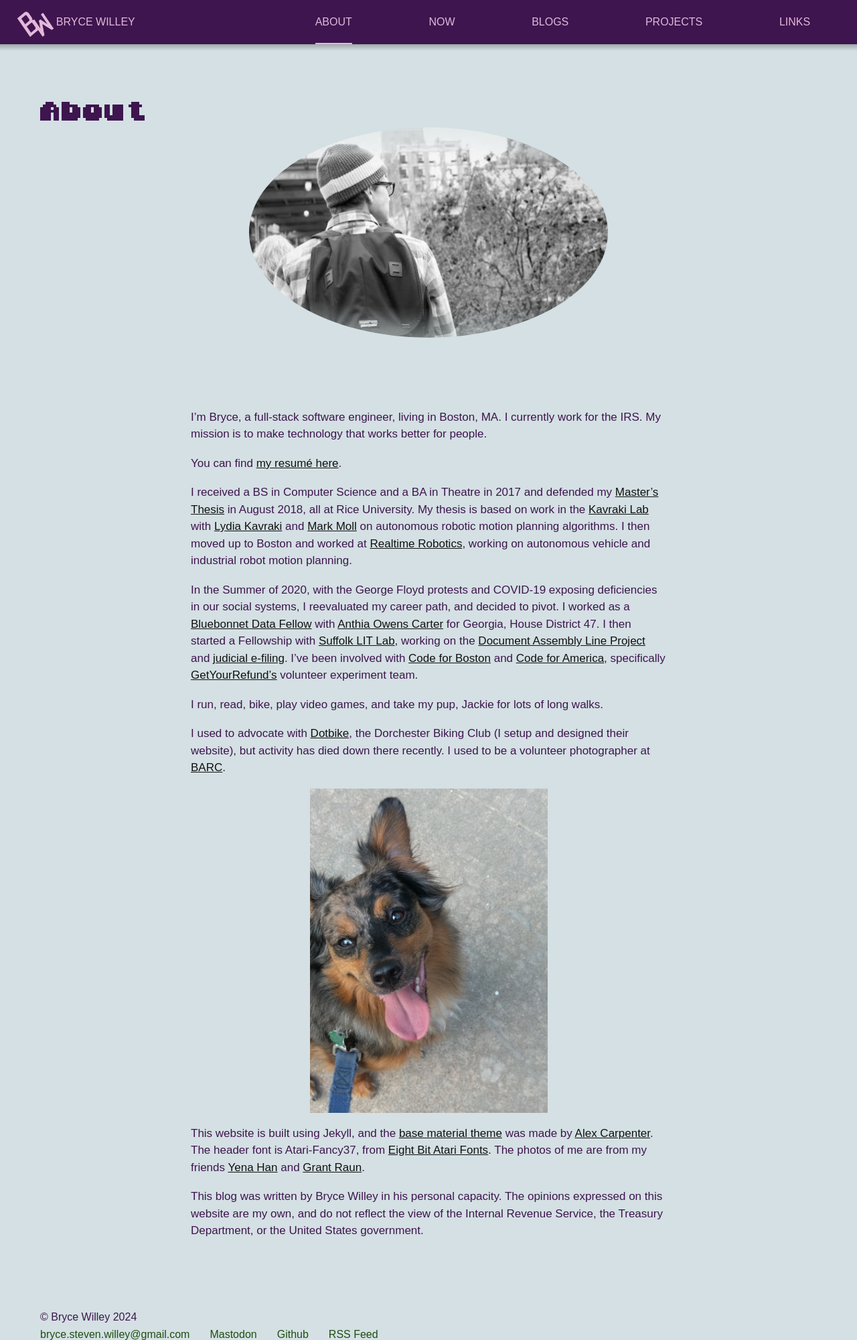
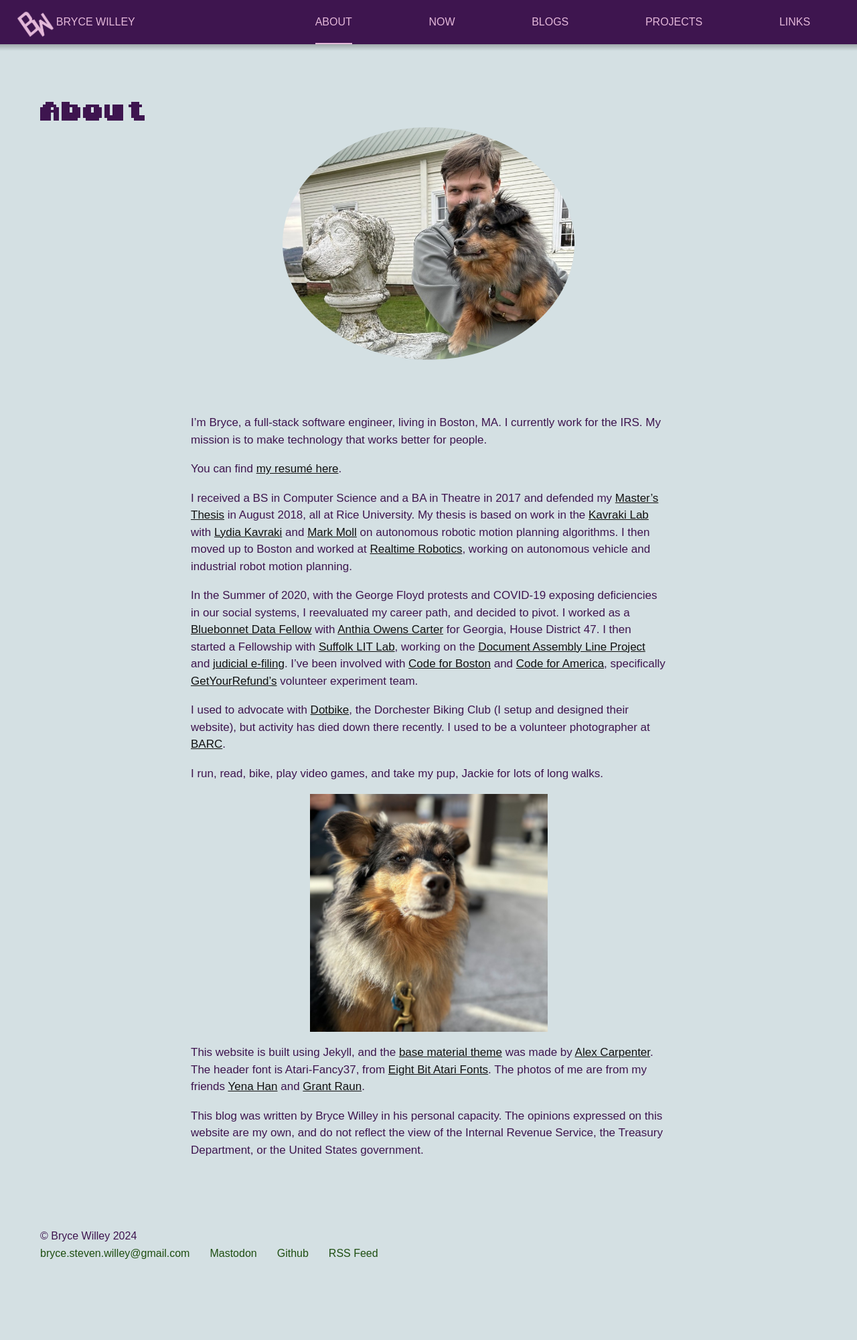
Before and after one commit to BryceStevenWilley/BryceStevenWilley.github.io, a Jekyll site: the page built from _pages/1-about.md, in a window 1280 px wide. Shown: the whole page at 67% size. Built offline with Jekyll 4.4.1, drawn with Linux system fonts in a browser that asks for light colours; after the commit the page ends 1879 px from its top, so only the background shows below that.

Commit message:
Photo revamp
* new about page photos
  * smaller padding between article text and header image
* removed old photos not used
* smaller source site logo (closer to use in page)

```diff
--- a/_includes/scss/_article.scss
+++ b/_includes/scss/_article.scss
@@ -60,7 +60,7 @@ html {
   margin-right: auto;
   margin-left: auto;
   /* top/bottom, left/right */
-  padding: 7.5rem 2.5rem;
+  padding: 5rem 2.5rem 7.5rem;
   @include fs--body;
 
   > * {
--- a/_pages/1-about.md
+++ b/_pages/1-about.md
@@ -4,11 +4,11 @@ title: About
 front-page: true
 permalink: /about/
 headerImg:
-  src: /assets/headers/cool_in_NY.jpg
-  narrow: /assets/headers/cool_in_NY-narrow.jpg
-  width: "538px"
+  src: /assets/headers/jack-silly.jpg
+  narrow: /assets/headers/jack-silly.jpg
+  width: "438px"
   height: "315px"
-  alt: A picture of Bryce, exploring NYC
+  alt: A picture of me, Bryce, holding my dog jackie next to a statue of a dog's head, all of us looking in the same direction
 ---
 
 I'm Bryce, a full-stack software engineer, living in Boston, MA. I currently work for the IRS.
@@ -26,12 +26,12 @@ I worked as a [Bluebonnet Data Fellow](https://www.bluebonnetdata.org/) with [An
 I then started a Fellowship with [Suffolk LIT Lab](https://suffolklitlab.org), working on the [Document Assembly Line Project](https://suffolklitlab.org/doc-assembly-line/) and [judicial e-filing](https://github.com/SuffolkLITLab/EfileProxyServer).
 I've been involved with [Code for Boston](https://www.codeforboston.org/) and [Code for America](https://www.codeforamerica.org/), specifically [GetYourRefund's](https://www.codeforamerica.org/programs/getyourrefund) volunteer experiment team.
 
-I run, read, bike, play video games, and take my pup, Jackie for lots of long walks.
-
 I used to advocate with [Dotbike](http://dotbike.org), the Dorchester Biking Club (I setup and designed their website), but activity has died down there recently.
 I used to be a volunteer photographer at [BARC](http://www.houstontx.gov/barc/).
 
-<img src="/assets/Jackie.jpg" alt="Jackie Boy. He is a brown and black small dog, with long fur and floppy ears. The camera is situated above him, and he is looking up with his tongue hanging out." style="width: 50%; display:block; margin-left:auto; margin-right:auto;"/>
+I run, read, bike, play video games, and take my pup, Jackie for lots of long walks.
+
+<img src="/assets/jack-chad.jpg" alt="Jackie Boy. He is a brown and black small dog, with long fur and floppy ears. He's looking seriously into the camera, maybe thinking you could give him a little treat." style="width: 50%; display:block; margin-left:auto; margin-right:auto;"/>
 
 This website is built using Jekyll, and the
 [base material theme](https://github.com/alexcarpenter/material-jekyll-theme) was made by [Alex Carpenter](https://alexcarpenter.me/).
```
Also changed, not shown: _includes/navigation.html (+3 -5 lines), assets/Headshot.jpg (deleted), assets/headers/cool_in_NY-narrow.jpg (deleted), assets/headers/cool_in_NY.jpg (deleted), assets/headers/jack-silly.jpg (added), assets/jack-chad.jpg (added), assets/little_shop.jpg (deleted), assets/pandora_pantry_check.jpg (deleted), assets/site-logo.png.
